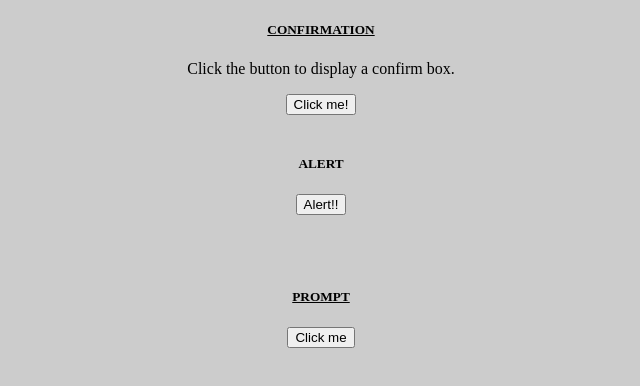
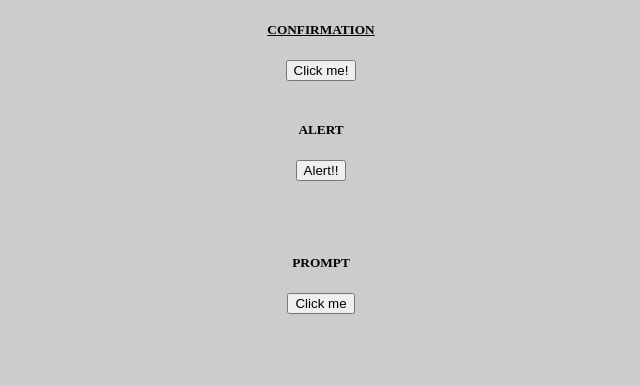
Before and after one commit to angadsingh9784/angad.github.io, a plain HTML site: page alertConfirPrompt.html in a window 1280 px wide. Shown: the whole page, without its empty margins (319-959 px from the left). Drawn offline with Linux system fonts and the light colour scheme.

Commit message:
Update alertConfirPrompt.html

```diff
--- a/alertConfirPrompt.html
+++ b/alertConfirPrompt.html
@@ -56,7 +56,7 @@ function myFunction() {
 
 
 
-    <p>Click the button to display a confirm box.</p>
+
 
     <button onclick="geek()">Click me!</button>
 
@@ -75,8 +75,8 @@ function myFunction() {
 <br><br>
 
 
-<h5><u>
-           PROMPT </u>
+<h5>
+           PROMPT
         </h5>
 
 <form>
```
